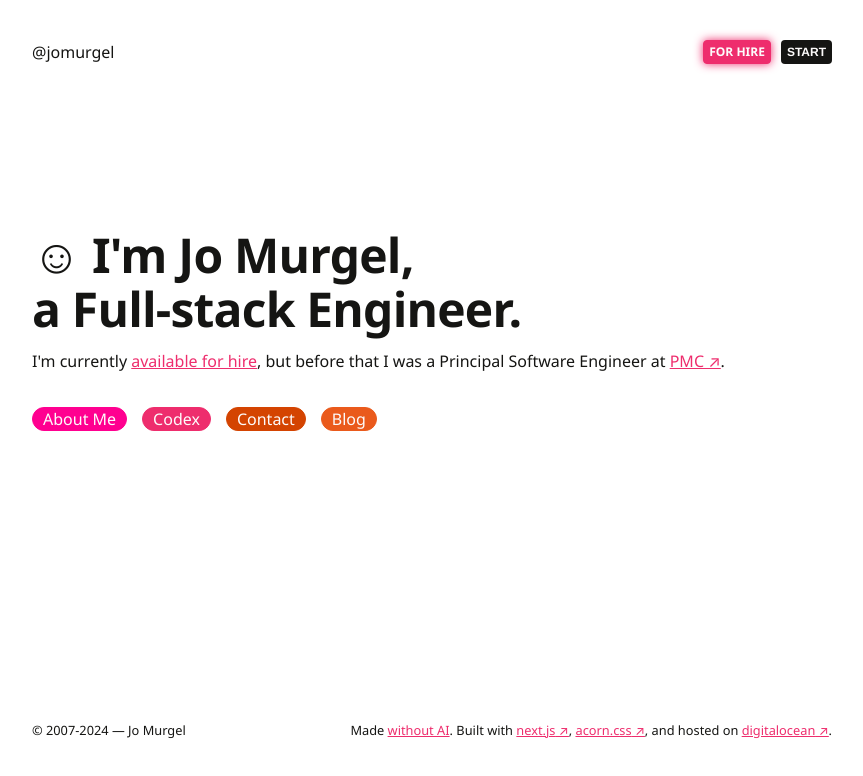
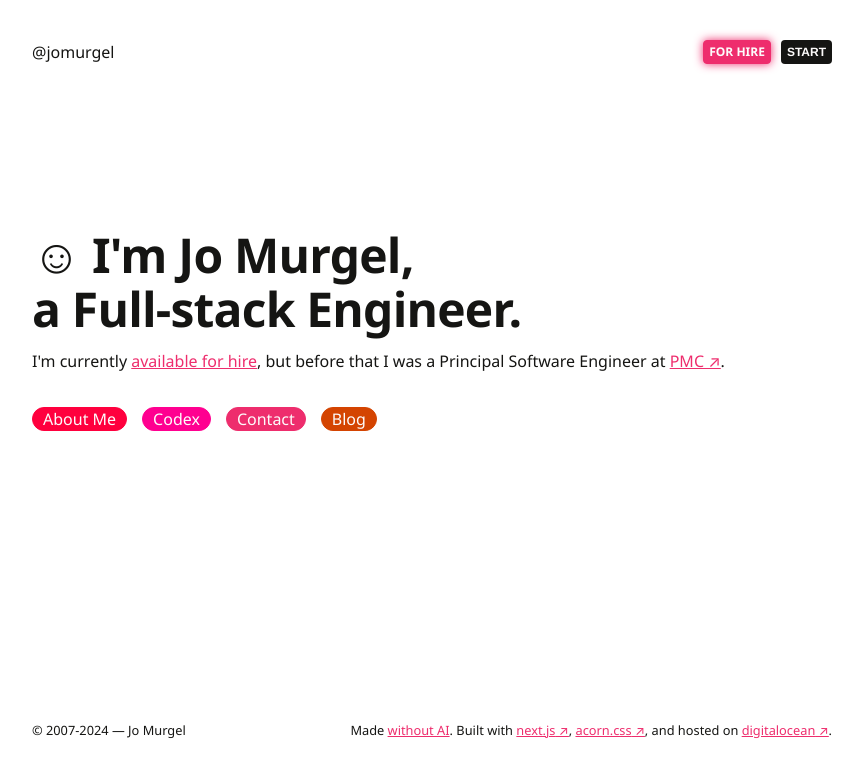
Before and after one commit to jomurgel/jomurgel-learn, a Next.js app: page / in a window 1280 px wide. Shown: the top 776 px of the page, without its empty margins (208-1071 px from the left). Built offline with nearby package versions, Linux system fonts and the light colour scheme.

Commit message:
adds additional color map color

```diff
--- a/src/scss/maps.scss
+++ b/src/scss/maps.scss
@@ -16,6 +16,7 @@ $breakpoints: (
 // Color map
 //-----------------------------------------
 $colors: (
+  error: --error,
   primary-alt: --primary-alt,
   primary: --primary,
   senary-dark: --senary-dark,
```
